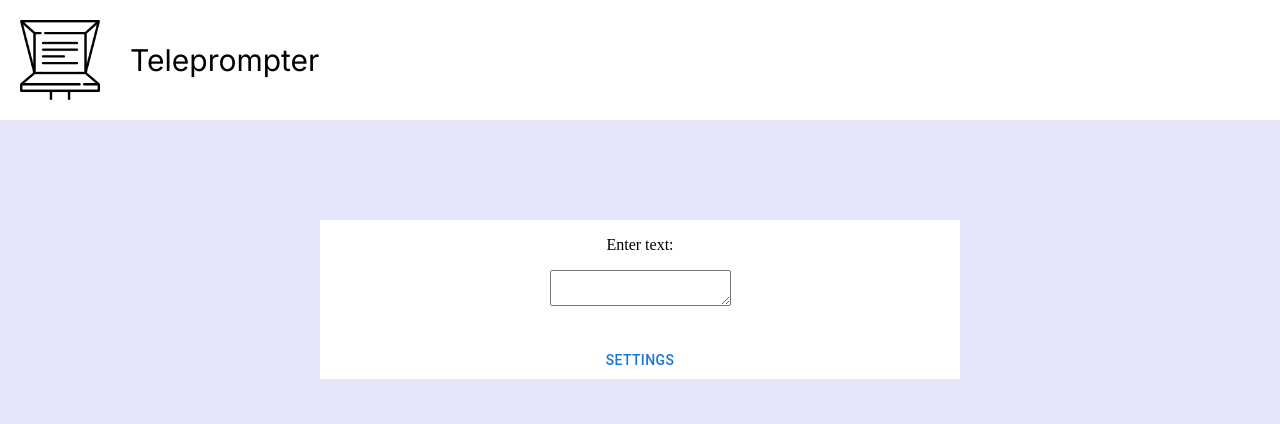
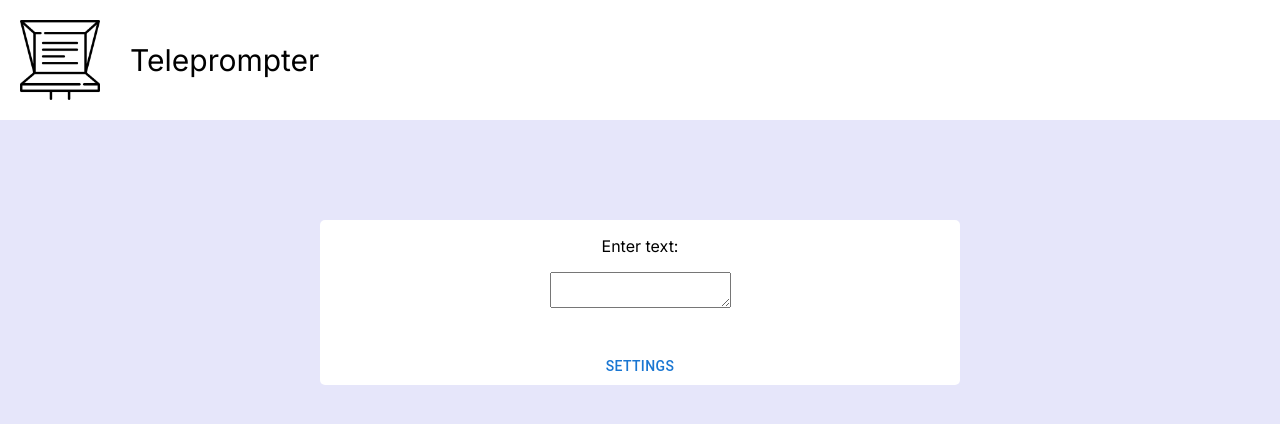
Before and after one commit to smsanagustin/JPAD-2023-Teleprompter, a React (Create React App) app: page /teleprompter in a window 1280 px wide. Shown: the top 424 px of the page. Built offline with nearby package versions, Linux system fonts and the light colour scheme.

Commit message:
ui: added border radius

```diff
--- a/src/assets/stylesheets/teleprompter.css
+++ b/src/assets/stylesheets/teleprompter.css
@@ -1,5 +1,6 @@
 body {
     margin: 0px; /* removes the space around the div */
+    font-family: 'Inter', sans-serif;
     background-color: #E6E6FA;
 }
 
@@ -25,13 +26,14 @@ body {
 }
 
 .inter-font {
-    font-family: 'Inter', sans-serif;;
+    font-family: 'Inter', sans-serif;
 }
 
 .add-text-section {
     margin-top: 100px;
     background-color: white;
     width: 50%;
+    border-radius: 5px;
 }
 
 .centered-div {
--- a/src/pages/Teleprompter.js
+++ b/src/pages/Teleprompter.js
@@ -129,7 +129,9 @@ function Teleprompter() {
   //  edit to add functionalities
   return (
     <div className="Teleprompter-Page" >
+      {/* renders the header part of the screen */}
       <Header/>
+
       {/*  TeleprompterRibbon IS SIMILAR TO THE RIBBON OF GOOGLE FORMS*/}
       <TeleprompterRibbon>
         <SplitContent
@@ -155,6 +157,8 @@ function Teleprompter() {
           />
         </Center>
       </TeleprompterRibbon>
+
+      {/* added divs to center the add-text section */}
       <div className="centered-div">
         <div className="add-text-section ">
           {
```
